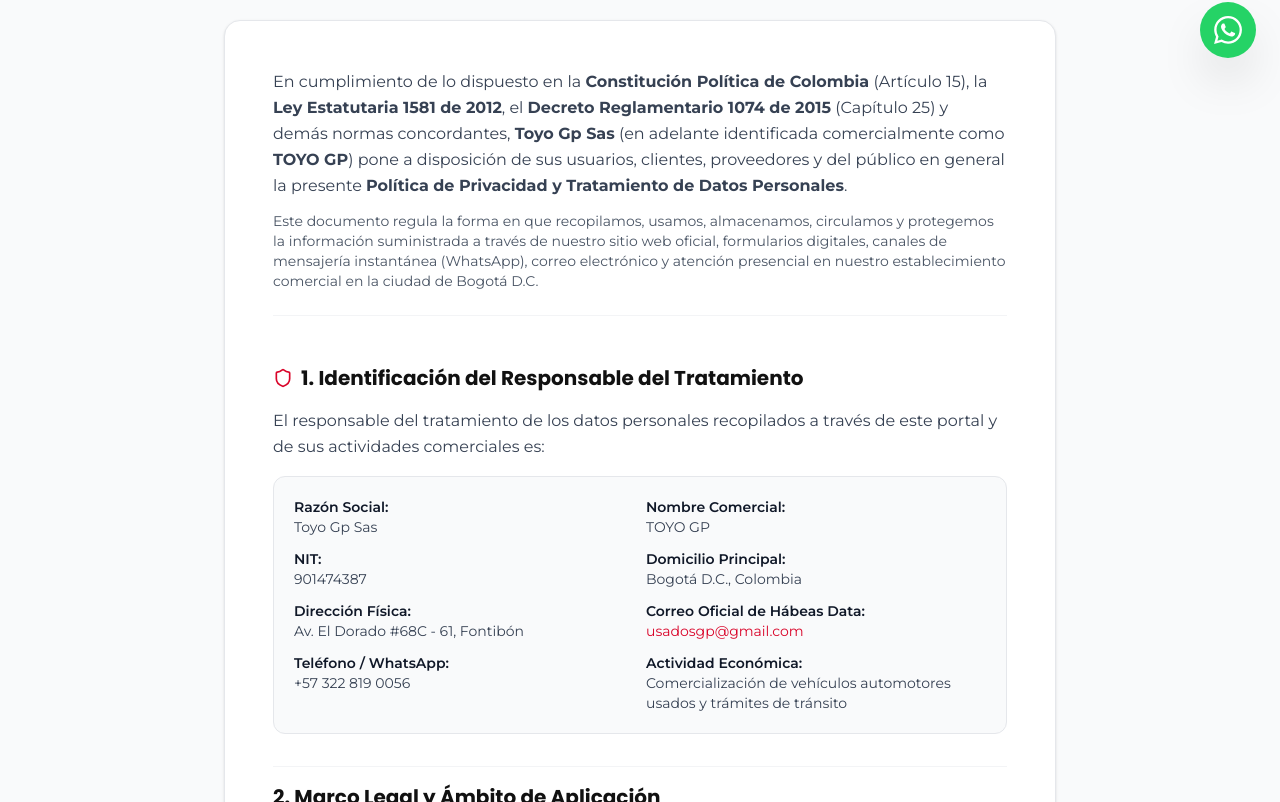
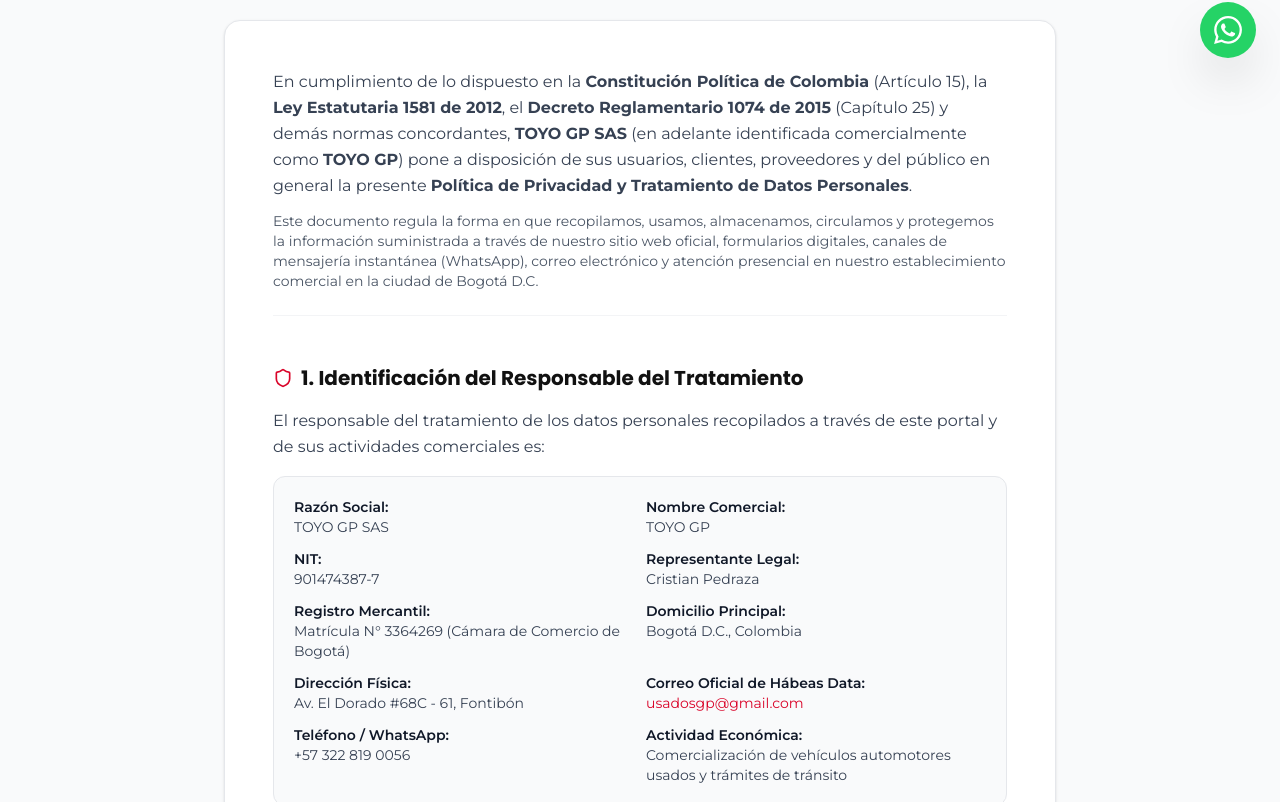
Before and after one commit to PedrazaR28/toyo-gp-web, a React (Vite) app: page /politica-privacidad in a window 1280 px wide. Shown: the part 718-1520 px from the top of the page. Built offline with nearby package versions, Linux system fonts and the light colour scheme; no server answers.

Commit message:
update:logo representante legal

```diff
--- a/src/app/components/Header.tsx
+++ b/src/app/components/Header.tsx
@@ -59,7 +59,7 @@
     >
       <div className="max-w-7xl mx-auto px-4 sm:px-6 lg:px-8">
         <div className="flex items-center justify-between h-16 lg:h-20">
-          {/* Logo */}
+          {/* Logo aumentado en un 15% */}
           <Link
             to="/"
             onClick={() => {
@@ -68,12 +68,12 @@
                 window.scrollTo({ top: 0, behavior: "smooth" });
               }
             }}
-            className="flex items-center select-none"
+            className="flex items-center select-none py-1 group"
           >
             <img
               src={logoToyoGP}
               alt="TOYO GP"
-              className="h-12 w-auto object-contain"
+              className="h-[55px] sm:h-[58px] lg:h-[62px] w-auto object-contain transition-transform duration-300 group-hover:scale-105"
             />
           </Link>
 
--- a/src/app/pages/HomePage.tsx
+++ b/src/app/pages/HomePage.tsx
@@ -85,6 +85,16 @@
     autorizo: false,
   });
   const [submitted, setSubmitted] = useState(false);
+  const [logoSpinning, setLogoSpinning] = useState(false);
+
+  // Giro suave automático al cargar la página para sorprender visualmente
+  useEffect(() => {
+    const timer = setTimeout(() => {
+      setLogoSpinning(true);
+      setTimeout(() => setLogoSpinning(false), 1400);
+    }, 800);
+    return () => clearTimeout(timer);
+  }, []);
 
   useEffect(() => {
     document.title = "TOYO GP Vehículos | Especialistas en Toyota Usados Bogotá";
@@ -102,6 +112,12 @@
     e.preventDefault();
     const el = document.querySelector(href);
     if (el) el.scrollIntoView({ behavior: "smooth" });
+  };
+
+  const handleLogoSpin = () => {
+    if (logoSpinning) return;
+    setLogoSpinning(true);
+    setTimeout(() => setLogoSpinning(false), 1400);
   };
 
   const handleSubmit = async (e: React.FormEvent) => {
@@ -167,13 +183,36 @@
         />
 
         <div className="relative z-10 max-w-7xl mx-auto px-4 sm:px-6 lg:px-8 py-32 text-center">
-          <div className="flex justify-center mb-8">
-            <img
-              src={logoToyoGP}
-              alt="TOYO GP"
-              className="w-auto object-contain"
-              style={{ height: "clamp(8rem, 15vw, 12rem)" }}
-            />
+          {/* Logo GP aumentado en un 20% con efecto de giro innovador en 360° */}
+          <div className="flex justify-center mb-8 [perspective:1000px]">
+            <div
+              onClick={handleLogoSpin}
+              title="Haz clic para girar"
+              className={`relative cursor-pointer select-none group ${
+                logoSpinning ? "animate-spin-360" : "hover:[transform:rotateY(360deg)]"
+              }`}
+              style={{
+                transformStyle: "preserve-3d",
+                transition: logoSpinning
+                  ? undefined
+                  : "transform 1.2s cubic-bezier(0.25, 1, 0.5, 1)",
+              }}
+            >
+              {/* Halo rojo corporativo dinámico */}
+              <div
+                className={`absolute inset-0 -m-6 rounded-full blur-2xl transition-opacity duration-700 pointer-events-none ${
+                  logoSpinning ? "opacity-60" : "opacity-25 group-hover:opacity-70"
+                }`}
+                style={{ background: "radial-gradient(circle, #D90429 0%, transparent 70%)" }}
+              />
+
+              <img
+                src={logoToyoGP}
+                alt="TOYO GP"
+                className="w-auto object-contain relative z-10 drop-shadow-[0_12px_30px_rgba(217,4,41,0.35)] transition-transform duration-300 group-hover:scale-105"
+                style={{ height: "clamp(9.6rem, 18vw, 14.5rem)" }}
+              />
+            </div>
           </div>
           <p
             className="text-white/90 mb-3"
--- a/src/app/pages/PoliticaPrivacidadPage.tsx
+++ b/src/app/pages/PoliticaPrivacidadPage.tsx
@@ -69,6 +69,14 @@
           <div>
             <span className="font-semibold text-gray-900 block">NIT:</span>
             <span className="text-gray-700">{LEGAL_DATA.nit}</span>
+          </div>
+          <div>
+            <span className="font-semibold text-gray-900 block">Representante Legal:</span>
+            <span className="text-gray-700">{LEGAL_DATA.representanteLegal}</span>
+          </div>
+          <div>
+            <span className="font-semibold text-gray-900 block">Registro Mercantil:</span>
+            <span className="text-gray-700">Matrícula N° {LEGAL_DATA.matriculaMercantil} ({LEGAL_DATA.camaraComercio})</span>
           </div>
           <div>
             <span className="font-semibold text-gray-900 block">Domicilio Principal:</span>
--- a/src/app/pages/TratamientoDatosPage.tsx
+++ b/src/app/pages/TratamientoDatosPage.tsx
@@ -63,6 +63,14 @@
           <div className="flex flex-col sm:flex-row sm:justify-between border-b border-gray-200/60 pb-2">
             <span className="font-semibold text-gray-900">NIT:</span>
             <span className="text-gray-700">{LEGAL_DATA.nit}</span>
+          </div>
+          <div className="flex flex-col sm:flex-row sm:justify-between border-b border-gray-200/60 pb-2">
+            <span className="font-semibold text-gray-900">Representante Legal:</span>
+            <span className="text-gray-700">{LEGAL_DATA.representanteLegal}</span>
+          </div>
+          <div className="flex flex-col sm:flex-row sm:justify-between border-b border-gray-200/60 pb-2">
+            <span className="font-semibold text-gray-900">Registro Mercantil:</span>
+            <span className="text-gray-700">Matrícula N° {LEGAL_DATA.matriculaMercantil} ({LEGAL_DATA.camaraComercio})</span>
           </div>
           <div className="flex flex-col sm:flex-row sm:justify-between border-b border-gray-200/60 pb-2">
             <span className="font-semibold text-gray-900">Área Responsable de Atención:</span>
--- a/src/data/legalData.ts
+++ b/src/data/legalData.ts
@@ -45,9 +45,9 @@
 }
 
 export const LEGAL_DATA: LegalConfig = {
-  razonSocial: "Toyo Gp Sas",
+  razonSocial: "TOYO GP SAS",
   nombreComercial: "TOYO GP",
-  nit: "901474387",
+  nit: "901474387-7",
   correoContacto: "usadosgp@gmail.com",
   correoAtencion: "usadosgp@gmail.com",
   telefono: "+57 322 819 0056",
@@ -62,9 +62,9 @@
   sicUrl: "https://www.sic.gov.co",
   sicTelefono: "+57 (601) 587 0000",
 
-  /* Placeholders marcados para ser completados por el cliente si se requiere */
-  representanteLegal: "[Representante Legal por definir]",
-  matriculaMercantil: "[Matrícula Mercantil por definir]",
+  /* Datos oficiales de TOYO GP SAS registrados */
+  representanteLegal: "Cristian Pedraza",
+  matriculaMercantil: "3364269",
   camaraComercio: "Cámara de Comercio de Bogotá",
 };
 
--- a/src/styles/theme.css
+++ b/src/styles/theme.css
@@ -180,3 +180,20 @@
     line-height: 1.5;
   }
 }
+
+/* Efecto innovador de rotación 3D en 360° para el logotipo GP */
+@keyframes spin360Y {
+  0% {
+    transform: perspective(1000px) rotateY(0deg) scale(1);
+  }
+  50% {
+    transform: perspective(1000px) rotateY(180deg) scale(1.08);
+  }
+  100% {
+    transform: perspective(1000px) rotateY(360deg) scale(1);
+  }
+}
+
+.animate-spin-360 {
+  animation: spin360Y 1.4s cubic-bezier(0.25, 1, 0.5, 1) forwards;
+}
```
